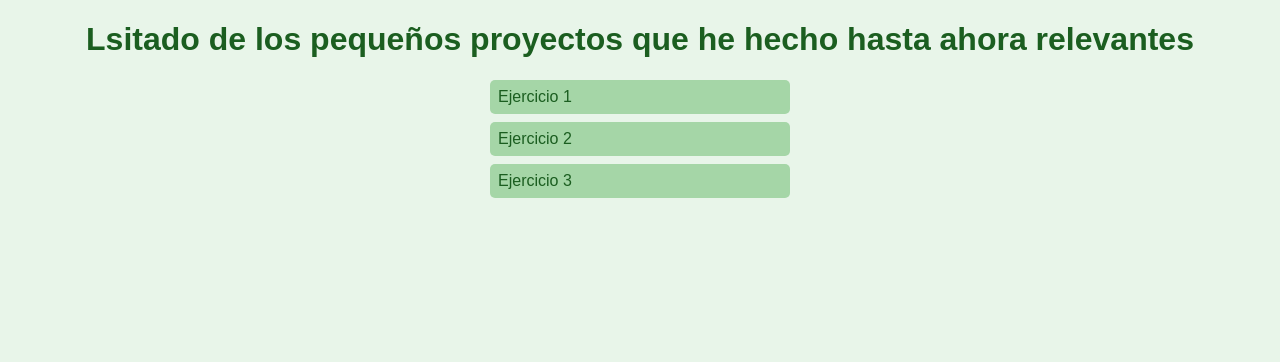
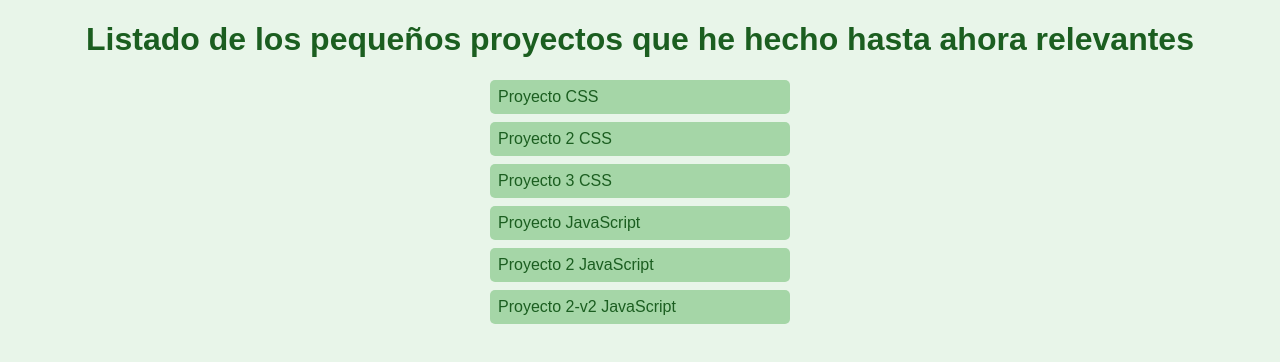
Before and after one commit to Cristina2M/Proyectos-para-el-CV, a plain HTML site: page index.html in a window 1280 px wide. Drawn offline with Linux system fonts and the light colour scheme.

Commit message:
Update index.html

```diff
--- a/index.html
+++ b/index.html
@@ -44,11 +44,14 @@
   </style>
 </head>
 <body>
-    <h1>Lsitado de los pequeños proyectos que he hecho hasta ahora relevantes</h1>
+    <h1>Listado de los pequeños proyectos que he hecho hasta ahora relevantes</h1>
     <ul>
-      <li><a href="">Ejercicio 1</a></li>
-      <li><a href="">Ejercicio 2</a></li>
-      <li><a href="">Ejercicio 3</a></li>
+      <li><a href="Proyecto-CSS/proyecto1_CSS.html">Proyecto CSS</a></li>
+      <li><a href="Proyecto2-CSS/index.html">Proyecto 2 CSS</a></li>
+      <li><a href="Proyecto3-CSS/index.html">Proyecto 3 CSS</a></li>
+      <li><a href="Proyecto-JavaScript/index.html">Proyecto JavaScript</a></li>
+      <li><a href="Proyecto2-JavaScript/index.html">Proyecto 2 JavaScript</a></li>
+      <li><a href="Proyecto2-V2-JavaScript/index.html">Proyecto 2-v2 JavaScript</a></li>
     </ul>
 </body>
 </html>
```
